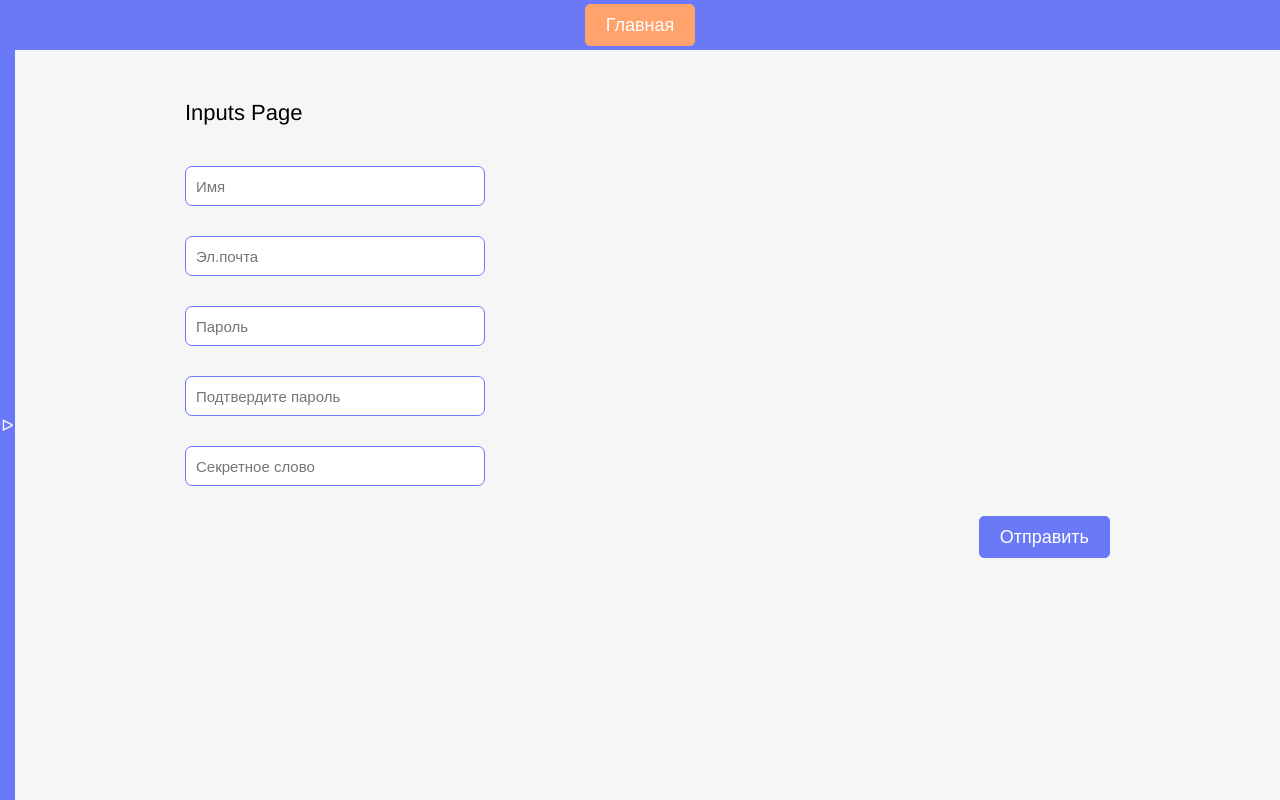
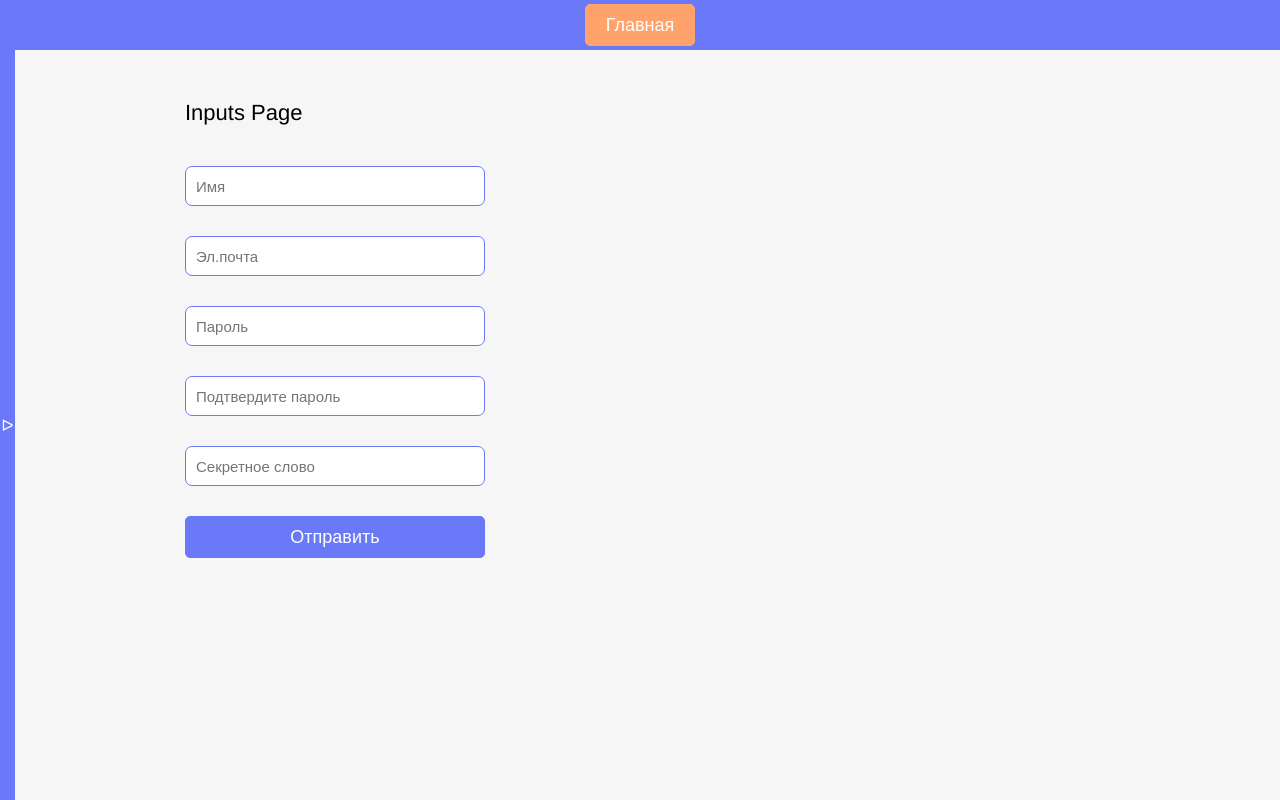
Before and after one commit to Crash2022/Vue-Design, a Vue app: page /inputs in a window 1280 px wide. Built offline with nearby package versions, Linux system fonts and the light colour scheme.

Commit message:
refactor: input button styles

```diff
--- a/src/pages/InputsPage.vue
+++ b/src/pages/InputsPage.vue
@@ -35,7 +35,7 @@
                           :error="vField.fieldSecretWord.$errors"
             />
             <div class="send">
-                <CustomButton type="submit" :label="'Отправить'"/>
+                <custom-button type="submit" :label="'Отправить'"/>
             </div>
         </form>
     </div>
@@ -95,8 +95,9 @@ const submitForm = () => {
 
     form {
         .send {
-            display: flex;
-            justify-content: flex-end;
+            width: 300px;
+            //display: flex;
+            //justify-content: flex-end;
         }
     }
 }
--- a/src/shared/ui/CustomUI/CustomButton.vue
+++ b/src/shared/ui/CustomUI/CustomButton.vue
@@ -68,7 +68,7 @@ const props = defineProps({
         cursor: pointer;
         height: 40px;
         //min-width: 100px;
-        //width: 100%;
+        width: 100%; // можно пофиксить
         font-size: 18px;
         display: flex;
         align-items: center;
```
